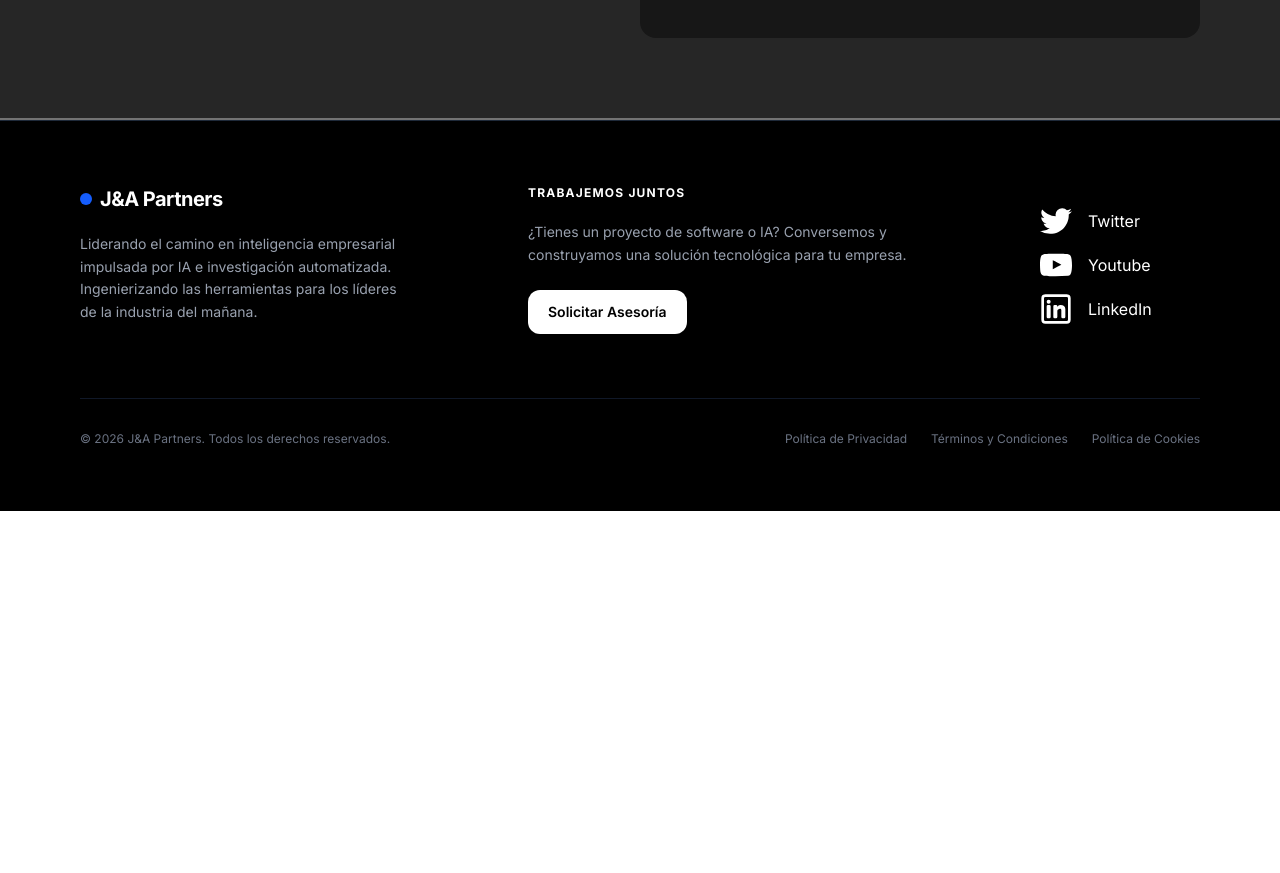
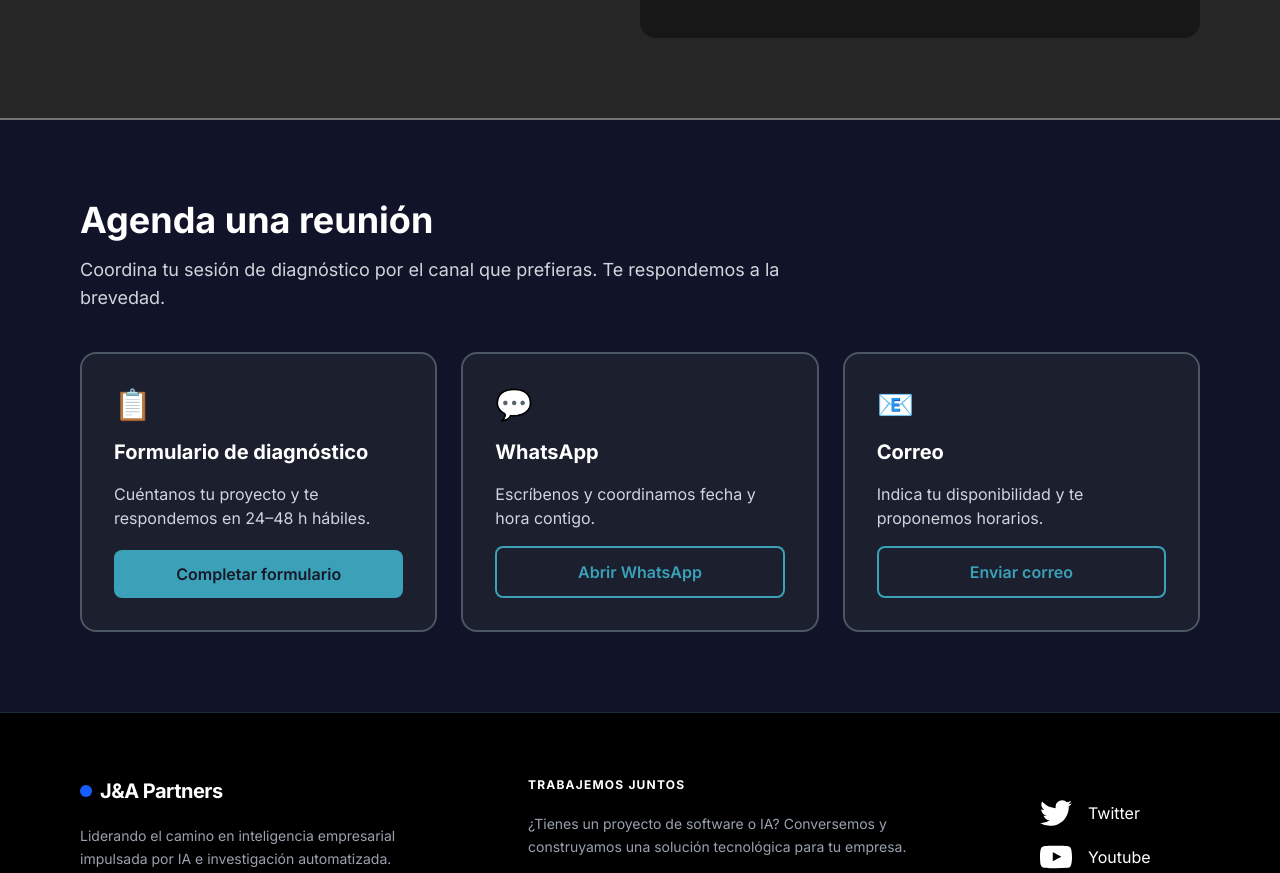
Before and after one commit to AldoCarbajal-3804/prototipo-react, a React (Vite) app: page / in a window 1280 px wide. Shown: the part 7580-8453 px from the top of the page. Before the commit the page ends 8091 px from the top, so only its background shows below. Built offline with nearby package versions, Linux system fonts and the light colour scheme.

Commit message:
Schedule

```diff
--- a/src/App.css
+++ b/src/App.css
@@ -10,6 +10,34 @@ html {
 @media (min-width: 768px) {
     html {
         scroll-padding-top: 80px;
+    }
+}
+
+:root {
+    --color-1: #171827;
+    --color-2: #3AA1B8;
+    --color-3: #D1D5DB;
+    --color-4: #161B2E;
+    --color-5: #111429;
+    --color-6: #1b1f2e;
+}
+
+.schedule-section{
+    background-color: var(--color-5);
+    .schedule-option{
+        background-color: var(--color-6);
+        border: 2px solid #4b5563;
+    }
+    .schedule-cta-primary{
+        background-color: var(--color-2);
+        color: var(--color-1);
+    }
+    .schedule-cta-secondary{
+        border-color: var(--color-2);
+        color: var(--color-2);
+    }
+    .calendly-embed{
+        background-color: var(--color-6);
     }
 }
 
--- a/src/App.jsx
+++ b/src/App.jsx
@@ -13,6 +13,7 @@ const  Stats = lazy(() => import('./layouts/stats/Stats.jsx'))
 const  TestimonialsSection = lazy(() => import('./layouts/testimonials/TestimonialsSection.jsx'))
 const  Cta = lazy(() => import('./layouts/form/Cta.jsx'))
 const  Form = lazy(() => import('./layouts/form/Form.jsx'))
+const  Schedule = lazy(() => import('./layouts/form/Schedule.jsx'))
 const  Footer = lazy(() => import('./layouts/footer/Footer.jsx'))
 import { LanguageProvider } from './hooks/LanguageContext.jsx'
 
@@ -32,6 +33,7 @@ function App() {
       <TestimonialsSection />
       <Cta/>
       <Form />
+      <Schedule />
       <Footer />
     </LanguageProvider>
   )
--- /dev/null
+++ b/src/components/CardSchedule.jsx
@@ -0,0 +1,33 @@
+
+export const CardSchedule = () => {
+
+    return(
+        <article
+            key={title}
+            className="flex flex-col gap-3 sm:gap-4 p-5 sm:p-6 md:p-8 rounded-xl md:rounded-2xl"
+            role="listitem"
+        >
+            <span className="text-2xl sm:text-3xl" role="img" aria-hidden="true">
+                {icon}
+            </span>
+            <h3 className="text-lg sm:text-xl font-bold text-white">{title}</h3>
+            <p className="text-sm sm:text-base text-color-3 flex-1">
+                {description}
+            </p>
+            <a
+                href={href}
+                className={
+                    primary
+                        ? "inline-flex items-center justify-center px-4 sm:px-5 py-3 rounded-lg font-semibold text-sm sm:text-base transition hover:opacity-90"
+                        : "inline-flex items-center justify-center px-4 sm:px-5 py-3 rounded-lg font-semibold text-sm sm:text-base border-2 transition hover:opacity-90"
+                }
+                {...(external
+                    ? { target: "_blank", rel: "noopener noreferrer" }
+                    : {})}
+            >
+                {cta}
+            </a>
+        </article>
+    )
+
+}
--- a/src/layouts/form/Reservation.jsx
+++ /dev/null
@@ -1,3 +0,0 @@
-function Reservation(){
-
-}
--- /dev/null
+++ b/src/layouts/form/Schedule.jsx
@@ -0,0 +1,131 @@
+import { useEffect } from "react"
+
+const CALENDLY_URL = import.meta.env.VITE_CALENDLY_URL?.trim() || ""
+
+const BOOKING_OPTIONS = [
+    {
+        icon: "📋",
+        title: "Formulario de diagnóstico",
+        description: "Cuéntanos tu proyecto y te respondemos en 24–48 h hábiles.",
+        href: "#form-section",
+        cta: "Completar formulario",
+        primary: true,
+    },
+    {
+        icon: "💬",
+        title: "WhatsApp",
+        description: "Escríbenos y coordinamos fecha y hora contigo.",
+        href: "https://wa.me/51925290477?text=Hola%2C%20quiero%20agendar%20una%20reuni%C3%B3n%20de%20diagn%C3%B3stico%20con%20J%26A%20Partners.",
+        cta: "Abrir WhatsApp",
+        external: true,
+    },
+    {
+        icon: "📧",
+        title: "Correo",
+        description: "Indica tu disponibilidad y te proponemos horarios.",
+        href: "mailto:contacto@japartners.com?subject=Solicitud%20de%20reuni%C3%B3n%20de%20diagn%C3%B3stico",
+        cta: "Enviar correo",
+    },
+]
+
+function ScheduleFallback() {
+    return (
+        <div
+            className="schedule-options grid grid-cols-1 sm:grid-cols-2 lg:grid-cols-3 gap-4 sm:gap-5 md:gap-6"
+            role="list"
+            aria-label="Opciones para agendar una reunión"
+        >
+            {BOOKING_OPTIONS.map(
+                ({ icon, title, description, href, cta, primary, external }) => (
+                    <article
+                        key={title}
+                        className="schedule-option flex flex-col gap-3 sm:gap-4 p-5 sm:p-6 md:p-8 rounded-xl md:rounded-2xl"
+                        role="listitem"
+                    >
+                        <span className="text-2xl sm:text-3xl" role="img" aria-hidden="true">
+                            {icon}
+                        </span>
+                        <h3 className="text-lg sm:text-xl font-bold text-white">{title}</h3>
+                        <p className="text-sm sm:text-base text-[var(--color-3)] flex-1">
+                            {description}
+                        </p>
+                        <a
+                            href={href}
+                            className={
+                                primary
+                                    ? "schedule-cta-primary inline-flex items-center justify-center px-4 sm:px-5 py-3 rounded-lg font-semibold text-sm sm:text-base transition hover:opacity-90"
+                                    : "schedule-cta-secondary inline-flex items-center justify-center px-4 sm:px-5 py-3 rounded-lg font-semibold text-sm sm:text-base border-2 transition hover:opacity-90"
+                            }
+                            {...(external
+                                ? { target: "_blank", rel: "noopener noreferrer" }
+                                : {})}
+                        >
+                            {cta}
+                        </a>
+                    </article>
+                )
+            )}
+        </div>
+    )
+}
+
+function Schedule() {
+    useEffect(() => {
+        if (!CALENDLY_URL) {
+            if (import.meta.env.DEV) {
+                console.info(
+                    "[Agenda] Añade VITE_CALENDLY_URL en .env para el widget de Calendly. En producción, configúrala en las variables del hosting."
+                )
+            }
+            return
+        }
+
+        const existing = document.querySelector('script[src*="calendly.com"]')
+        if (existing) return
+
+        const script = document.createElement("script")
+        script.src = "https://assets.calendly.com/assets/external/widget.js"
+        script.async = true
+        document.body.appendChild(script)
+
+        return () => {
+            script.remove()
+        }
+    }, [])
+
+    return (
+        <section
+            id="agenda-section"
+            className="schedule-section flex flex-col gap-6 sm:gap-8 md:gap-10 p-4 sm:p-8 md:p-12 lg:p-20 text-white"
+            aria-labelledby="schedule-title"
+        >
+            <header className="max-w-3xl">
+                <h2
+                    id="schedule-title"
+                    className="text-2xl sm:text-3xl md:text-4xl font-bold pb-3 sm:pb-4"
+                >
+                    Agenda una reunión
+                </h2>
+                <p className="text-sm sm:text-base md:text-lg text-[var(--color-3)]">
+                    {CALENDLY_URL
+                        ? "Elige el horario que mejor te convenga para una sesión de diagnóstico sin compromiso con nuestro equipo."
+                        : "Coordina tu sesión de diagnóstico por el canal que prefieras. Te respondemos a la brevedad."}
+                </p>
+            </header>
+
+            {CALENDLY_URL ? (
+                <div
+                    className="calendly-inline-widget calendly-embed w-full rounded-xl md:rounded-2xl overflow-hidden"
+                    data-url={CALENDLY_URL}
+                    style={{ minWidth: "320px", height: "700px" }}
+                    role="region"
+                    aria-label="Calendario de reservas"
+                />
+            ) : (
+                <ScheduleFallback />
+            )}
+        </section>
+    )
+}
+
+export default Schedule
```
Also changed, not shown: 1 other file (tests, documents, lock files or other folders).
